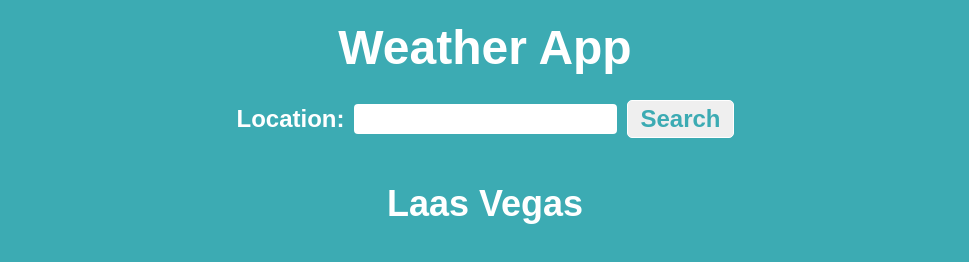
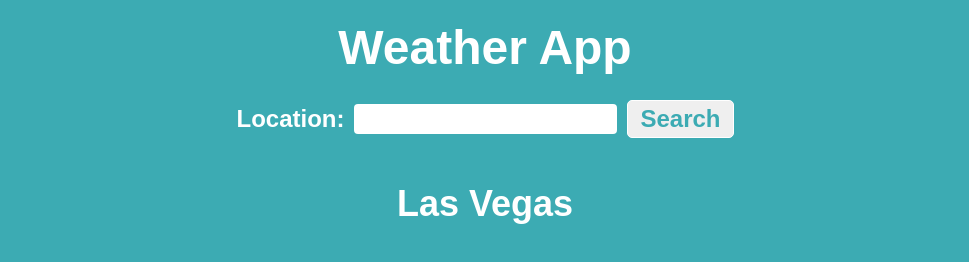
Before and after one commit to diegoHernandezDeveloper/weatherApp, a website built with webpack: page src/template.html in a window 1280 px wide. Shown: the top 262 px of the page, without its empty margins (155-1124 px from the left). Built offline with nearby package versions, Linux system fonts and the light colour scheme.

Commit message:
fix typo

```diff
--- a/src/template.html
+++ b/src/template.html
@@ -14,7 +14,7 @@
       <button class="search-btn">Search</button>
     </div>
 
-    <h2 class="city-name">Laas Vegas</h2>
+    <h2 class="city-name">Las Vegas</h2>
 
     <main class="weather-main">
       <div class="current-weather">
```
